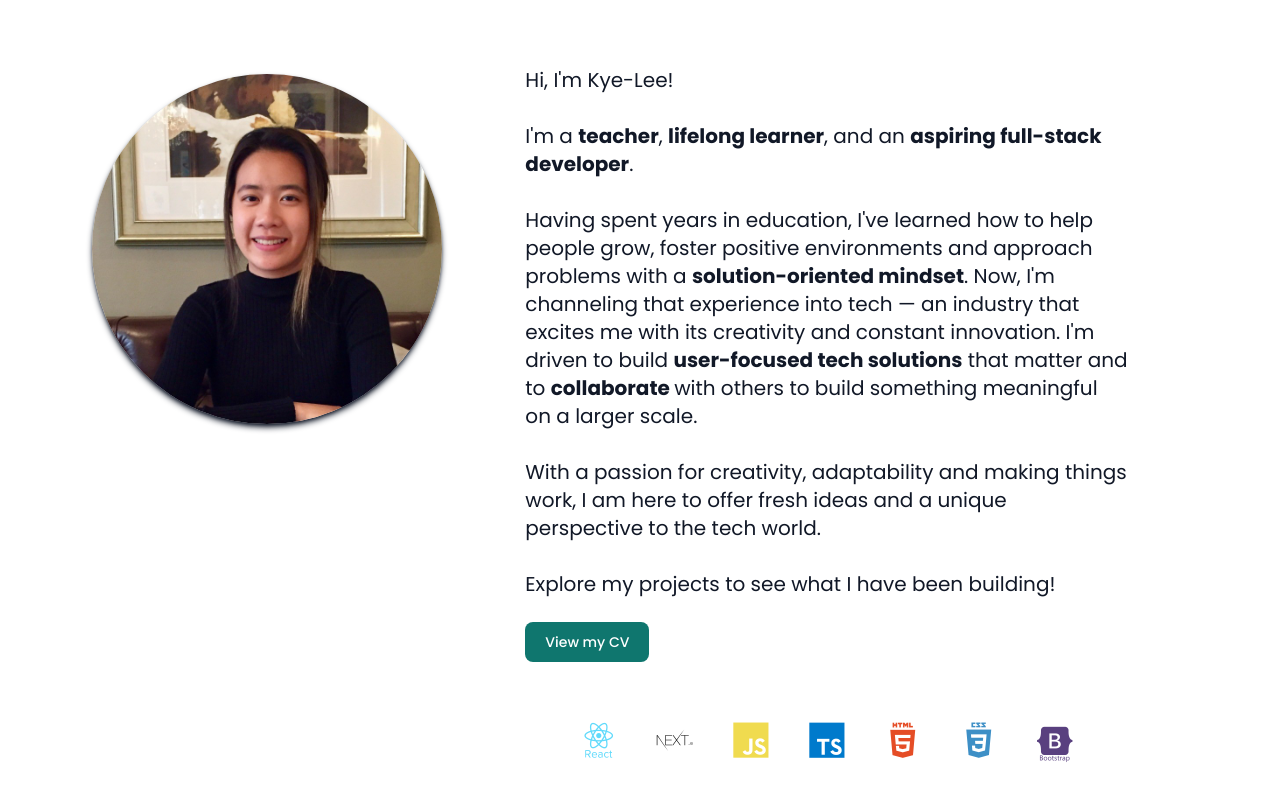
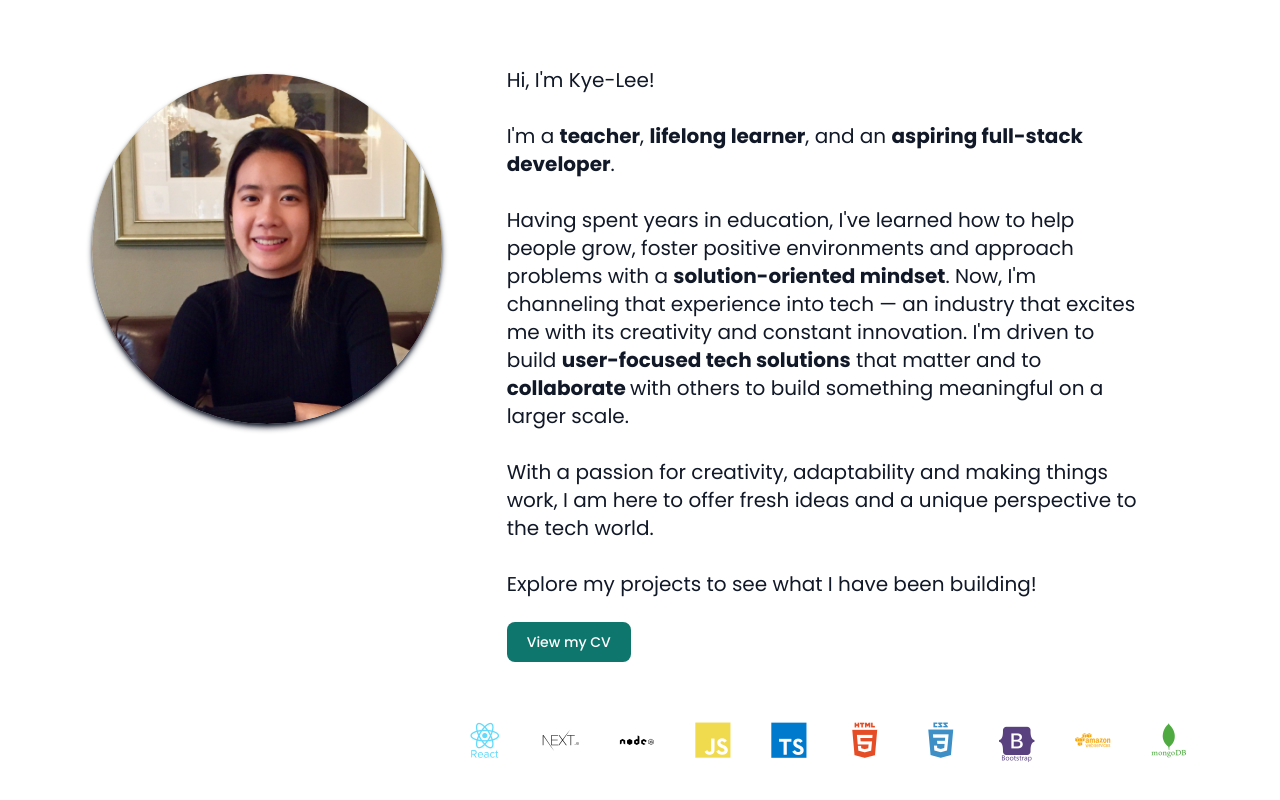
Before and after one commit to kl810/personal-portfolio-nextjs, a Next.js app: page /about in a window 1280 px wide. Shown: the part 318-1118 px from the top of the page. Built offline with nearby package versions, Linux system fonts and the light colour scheme.

Commit message:
updated icons

```diff
--- a/src/app/about/page.tsx
+++ b/src/app/about/page.tsx
@@ -47,11 +47,14 @@ export default function About() {
                             <div className="py-12 text-xl md:text-3xl lg:text-4xl flex space-x-10 justify-center">
                                 <i className="devicon-react-original-wordmark colored"></i>
                                 <i className="devicon-nextjs-original-wordmark light:colored"></i>
+                                <i className="devicon-nodejs-plain-wordmark"></i>
                                 <i className="devicon-javascript-plain colored"></i>
                                 <i className="devicon-typescript-plain colored"></i>
                                 <i className="devicon-html5-plain-wordmark colored"></i>
                                 <i className="devicon-css3-plain-wordmark colored"></i>
                                 <i className="devicon-bootstrap-plain-wordmark colored py-1"></i>
+                                <i className="devicon-amazonwebservices-plain-wordmark colored"></i>
+                                <i className="devicon-mongodb-plain-wordmark colored"></i>
                                 {/* <i className="devicon-tailwindcss-plain-wordmark colored text-6xl"></i>     */}
                             </div>
                         </div>
```
